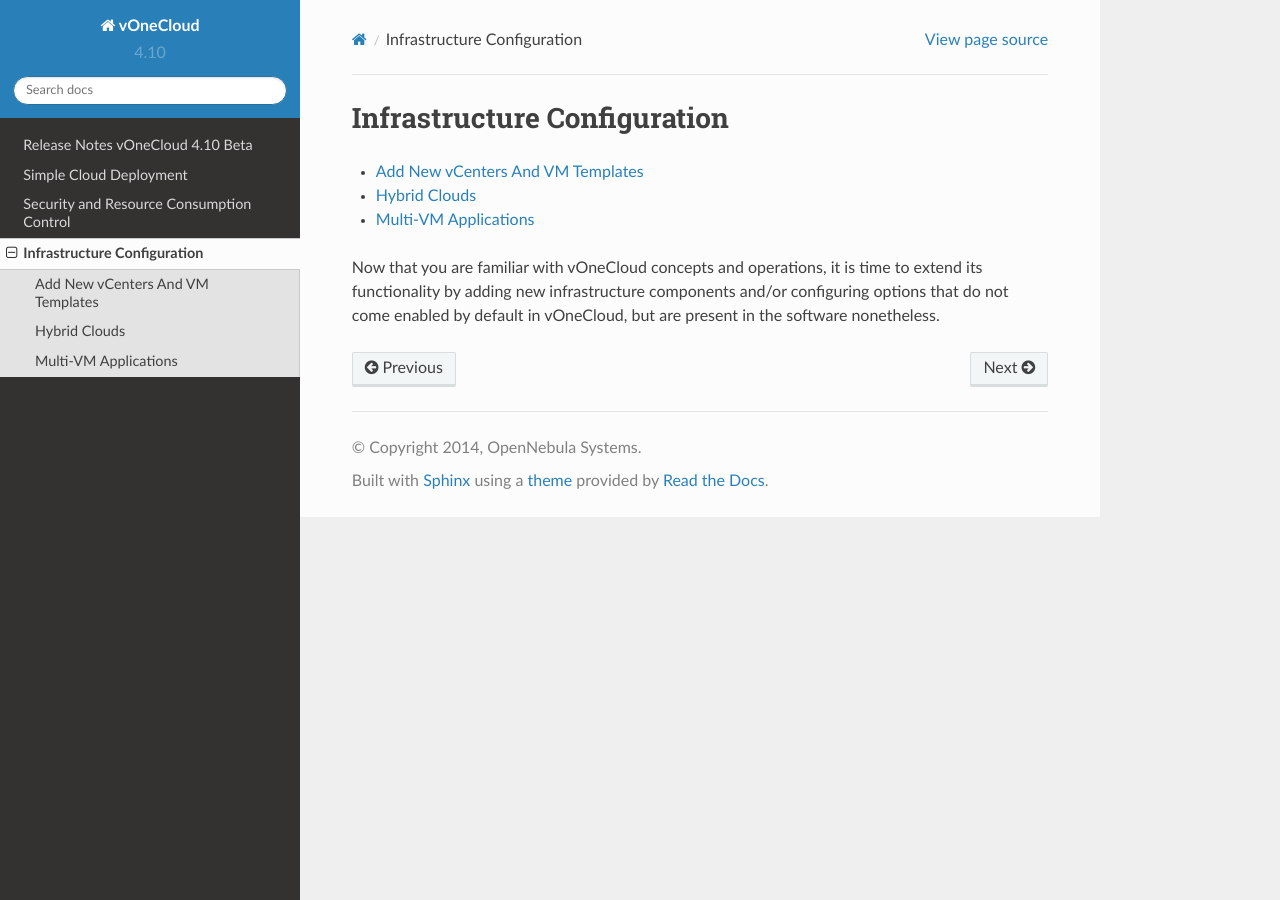
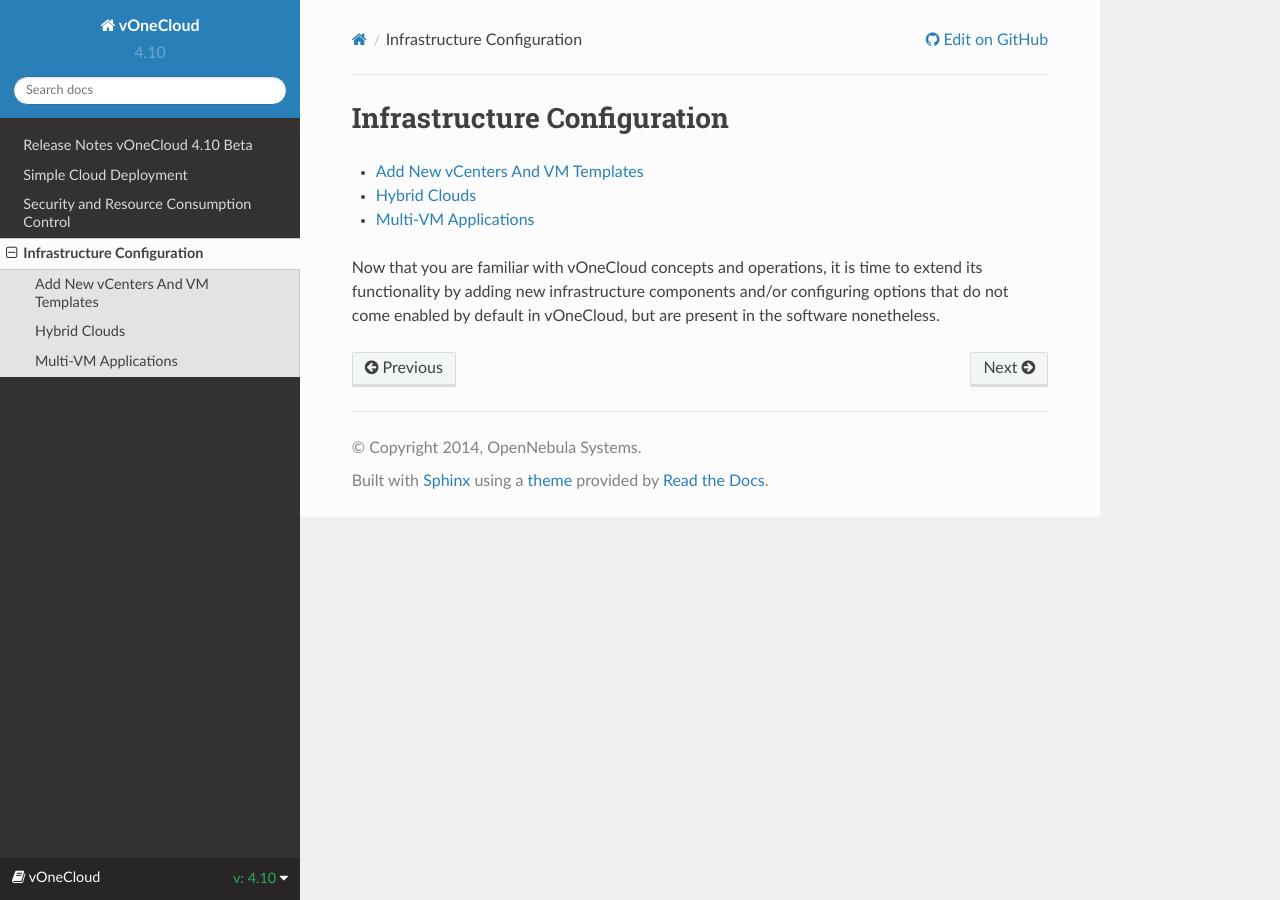
Before and after one commit to OpenNebula/vOneCloud-docs, a Sphinx documentation site: the page built from docs/source/infrastructure_configuration/index.rst, in a window 1280 px wide. Built offline with Sphinx 7.4.7 and the Read the Docs theme 2.0.0, drawn with Linux system fonts in a browser that asks for light colours.

Commit message:
Add plugin to manage versions

```diff
--- /dev/null
+++ b/docs/source/_templates/versions.html
@@ -0,0 +1,15 @@
+  <div class="rst-versions" data-toggle="rst-versions" role="note" aria-label="versions">
+    <span class="rst-current-version" data-toggle="rst-current-version">
+      <span class="fa fa-book"> vOneCloud</span>
+      v: {{ version }}
+      <span class="fa fa-caret-down"></span>
+    </span>
+    <div class="rst-other-versions">
+      <dl>
+        <dt>Versions</dt>
+        {% for slug, url in versions %}
+          <dd><a href="{{ url }}">{{ slug }}</a></dd>
+        {% endfor %}
+      </dl>
+    </div>
+  </div>
--- a/docs/source/conf.py
+++ b/docs/source/conf.py
@@ -18,6 +18,8 @@
 
 import sphinx_rtd_theme
 
+sys.path.append(os.path.abspath('ext'))
+
 # If extensions (or modules to document with autodoc) are in another directory,
 # add these directories to sys.path here. If the directory is relative to the
 # documentation root, use os.path.abspath to make it absolute, like shown here.
@@ -32,7 +34,17 @@
 # extensions coming with Sphinx (named 'sphinx.ext.*') or your custom
 # ones.
 extensions = [
-    'sphinx.ext.todo',
+    'sphinx.ext.todo', 'versions'
+]
+
+PRODUCTION_DOMAIN = "http://docs.vonecloud.today"
+
+current_version = "latest"
+
+versions = [
+      [ 'stable',  PRODUCTION_DOMAIN + '/4.10' ]
+    , [ 'develop', PRODUCTION_DOMAIN + '/4.10' ]
+    , [ '4.10' ,   PRODUCTION_DOMAIN + '/4.10' ]
 ]
 
 # Add any paths that contain templates here, relative to this directory.
--- /dev/null
+++ b/docs/source/ext/versions.py
@@ -0,0 +1,13 @@
+def setup(app):
+    app.add_config_value('versions', False, 'html')
+
+    app.connect('html-page-context', create_versions)
+
+def create_versions(app, docname, templatename, ctx, doctree):
+    ctx['versions'] = app.builder.env.config['versions']
+    ctx['display_github'] = True
+
+    ctx['github_user']    = 'OpenNebula'
+    ctx['github_repo']    = 'vOneCloud'
+    ctx['github_version'] = 'master/'
+    ctx['conf_py_path']   = 'docs/source/'
```
